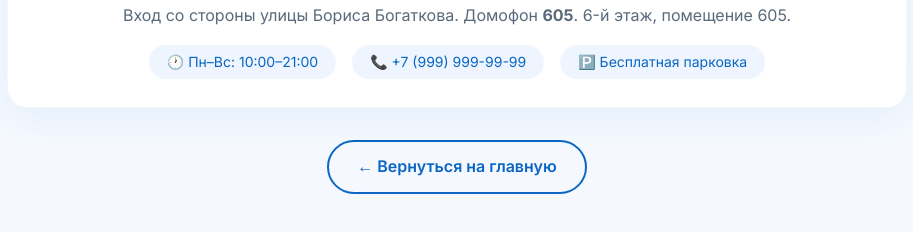
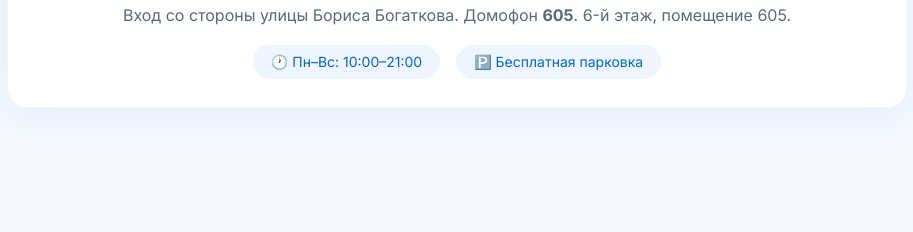
Before and after one commit to mks33119955-cpu/test1, a plain HTML site: page index.html in a window 1280 px wide. Shown: the part 908-1140 px from the top of the page, without its empty margins (183-1096 px from the left). After the commit the page ends 1056 px from the top, so only its background shows below. Drawn offline with Linux system fonts and the light colour scheme.

Commit message:
Update index.html

```diff
--- a/index.html
+++ b/index.html
@@ -6,7 +6,6 @@
     <title>Как нас найти — МИНУСРАЗМЕР Новосибирск</title>
     <link href="https://fonts.googleapis.com/css2?family=Inter:wght@300;400;600;700;800;900&display=swap" rel="stylesheet" />
     <style>
-        /* ===== БАЗА ===== */
         * {
             margin: 0;
             padding: 0;
@@ -28,7 +27,6 @@
 
         :root {
             --primary: #0A66C2;
-            --primary-light: #1A86E8;
             --accent: #00B4D8;
             --gradient: linear-gradient(135deg, #0A66C2, #00B4D8);
             --bg-light: #EEF5FF;
@@ -38,7 +36,6 @@
             --radius: 20px;
         }
 
-        /* ===== ЗАГОЛОВОК СТРАНИЦЫ ===== */
         .page-header {
             text-align: center;
             margin-bottom: 40px;
@@ -84,7 +81,6 @@
             font-size: 15px;
         }
 
-        /* ===== КАРТА ===== */
         .map-card {
             background: var(--white);
             border-radius: var(--radius);
@@ -182,7 +178,6 @@
             color: var(--accent);
         }
 
-        /* ===== ДОПОЛНИТЕЛЬНАЯ ИНФОРМАЦИЯ ===== */
         .info-block {
             margin-top: 32px;
             background: var(--white);
@@ -223,31 +218,6 @@
             font-weight: 500;
         }
 
-        /* ===== КНОПКА НАЗАД ===== */
-        .back-link {
-            text-align: center;
-            margin-top: 32px;
-        }
-
-        .back-link a {
-            color: var(--primary);
-            font-weight: 600;
-            text-decoration: none;
-            font-size: 16px;
-            transition: 0.3s;
-            display: inline-block;
-            padding: 12px 28px;
-            border: 2px solid var(--primary);
-            border-radius: 40px;
-        }
-
-        .back-link a:hover {
-            background: var(--primary);
-            color: #fff;
-            box-shadow: 0 4px 20px rgba(10, 102, 194, 0.20);
-        }
-
-        /* ===== АДАПТИВ ===== */
         @media (max-width: 768px) {
             .page-header h1 {
                 font-size: 28px;
@@ -354,14 +324,8 @@
             </p>
             <div class="tags">
                 <span>🕐 Пн–Вс: 10:00–21:00</span>
-                <span>📞 <a href="tel:+79999999999" style="color: var(--primary); text-decoration: none;">+7 (999) 999-99-99</a></span>
                 <span>🅿️ Бесплатная парковка</span>
             </div>
-        </div>
-
-        <!-- ===== КНОПКА НАЗАД ===== -->
-        <div class="back-link">
-            <a href="/">← Вернуться на главную</a>
         </div>
 
     </div>
```
